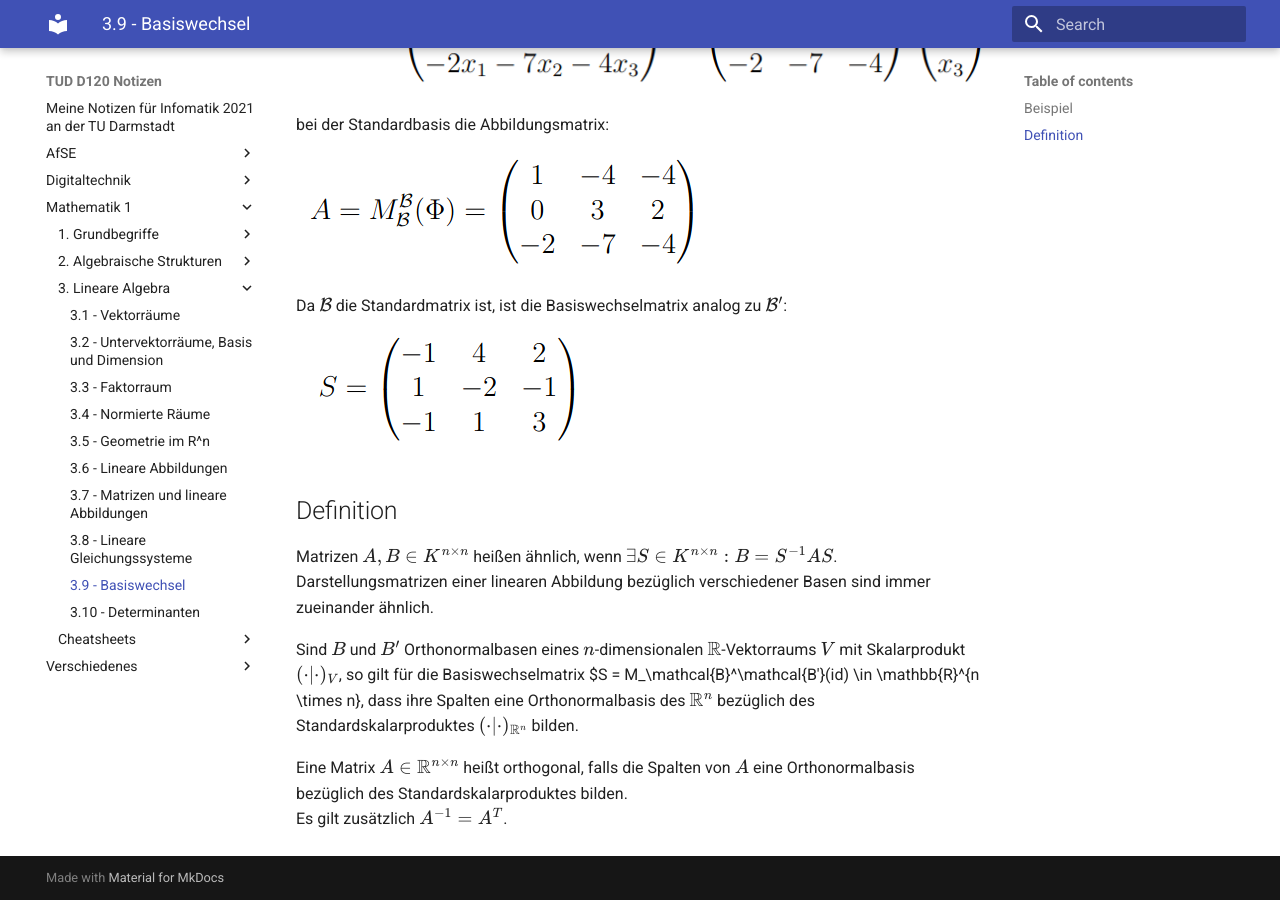
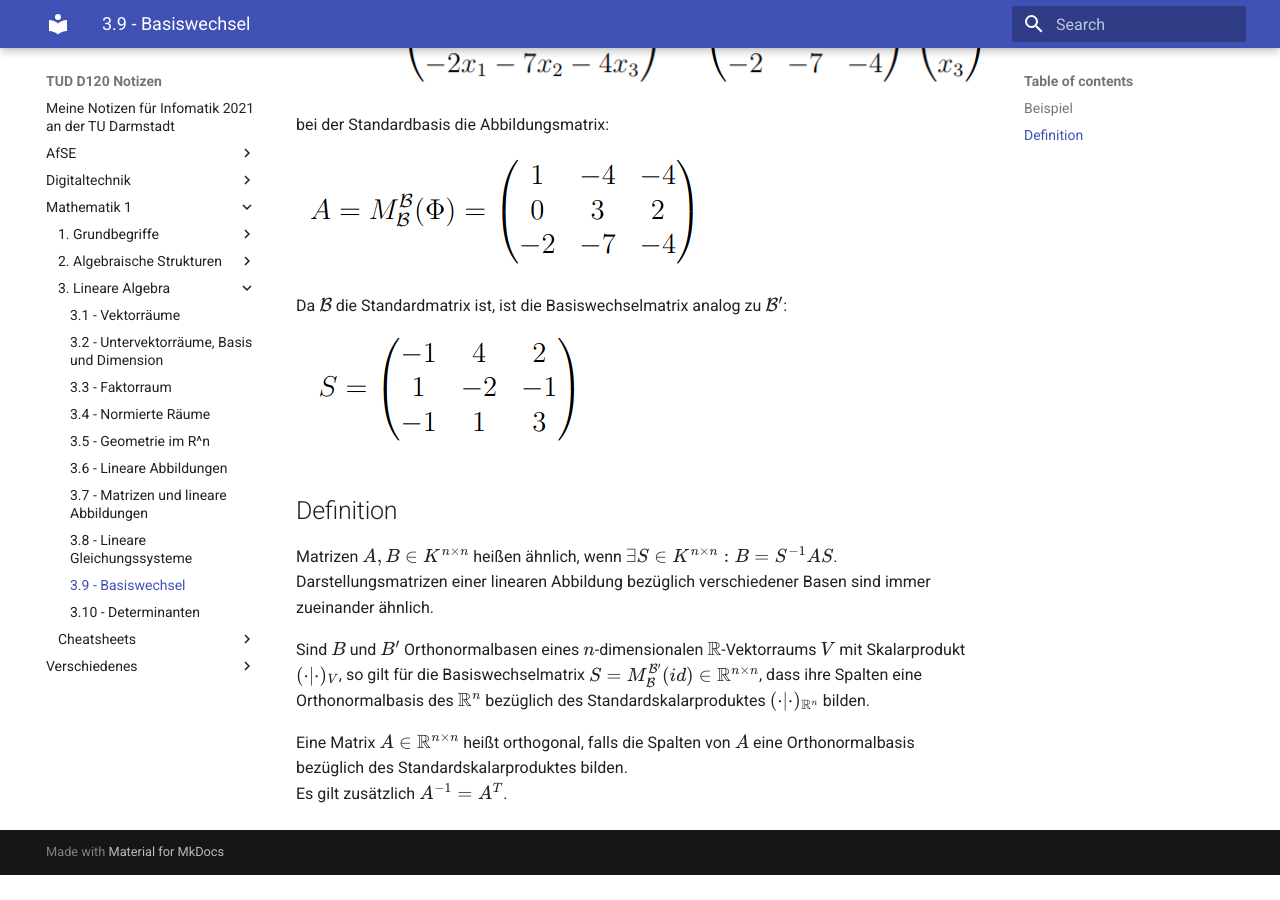
Before and after one commit to aurelilia/fb20-notes, an MkDocs documentation site: the page built from docs/Mathematik 1/3. Lineare Algebra/3.9_basiswechsel.md, in a window 1280 px wide and 900 px high, scrolled down 770 px. Built offline with MkDocs 1.6.1 and Material for MkDocs 9.7.7, drawn with Linux system fonts in a browser that asks for light colours; after the commit the page ends 1645 px from its top, so only the background shows below that.

Commit message:
Fix some formatting issues

```diff
--- a/docs/Mathematik 1/3. Lineare Algebra/3.9_basiswechsel.md
+++ b/docs/Mathematik 1/3. Lineare Algebra/3.9_basiswechsel.md
@@ -32,7 +32,7 @@ Matrizen $A, B \in K^{n \times n}$ heißen ähnlich, wenn $\exists S \in K^{n \t
 Darstellungsmatrizen einer linearen Abbildung bezüglich verschiedener Basen sind immer zueinander ähnlich.
 
 Sind $B$ und $B'$ Orthonormalbasen eines $n$-dimensionalen $\mathbb{R}$-Vektorraums $V$ mit Skalarprodukt $(\cdot|\cdot)_V$,
-so gilt für die Basiswechselmatrix $S = M_\mathcal{B}^\mathcal{B'}(id) \in \mathbb{R}^{n \times n},
+so gilt für die Basiswechselmatrix $S = M_\mathcal{B}^\mathcal{B'}(id) \in \mathbb{R}^{n \times n}$,
 dass ihre Spalten eine Orthonormalbasis des $\mathbb{R}^n$ bezüglich des Standardskalarproduktes $(·|·)_{\mathbb{R}^n}$ bilden.
 
 Eine Matrix $A \in \mathbb{R}^{n \times n}$ heißt orthogonal, falls die Spalten von
```
Also changed, not shown: docs/Mathematik 1/3. Lineare Algebra/3.a_determinanten.md (+1 -1 lines).
